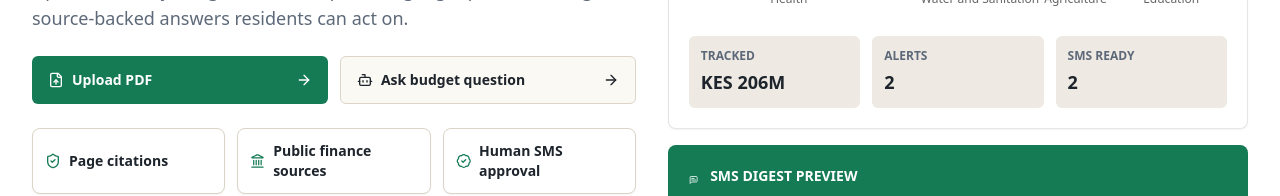
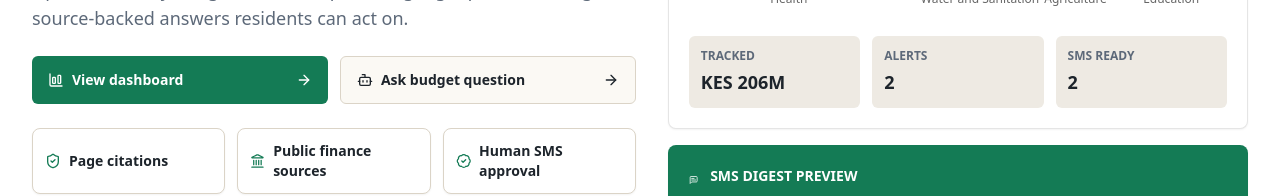
Before and after one commit to brucemwendwa/The-County-Budget-Watchdog, a Next.js app: page / in a window 1280 px wide. Shown: the part 474-670 px from the top of the page. Built offline with nearby package versions, Linux system fonts and the light colour scheme.

Commit message:
Update landing page: change admin link to dashboard and update icon

```diff
--- a/components/landing-page.tsx
+++ b/components/landing-page.tsx
@@ -3,7 +3,7 @@
 import Link from "next/link";
 import type { ElementType } from "react";
 import { motion } from "framer-motion";
-import { ArrowRight, BadgeCheck, Bot, FileUp, Landmark, MessageSquareText, RadioTower, ShieldCheck } from "lucide-react";
+import { ArrowRight, BadgeCheck, Bot, ChartColumnBig, FileUp, Landmark, MessageSquareText, RadioTower, ShieldCheck } from "lucide-react";
 
 import { DepartmentBarChart } from "@/components/budget-charts";
 import { Badge } from "@/components/ui/badge";
@@ -41,10 +41,10 @@ export function LandingPage({ departments, smsPreview }: LandingPageProps) {
             </div>
             <div className="grid gap-3 sm:grid-cols-2">
               <Button asChild className="h-12 justify-between">
-                <Link href="/admin">
+                <Link href="/dashboard">
                   <span className="flex items-center gap-2">
-                    <FileUp className="h-4 w-4" />
-                    Upload PDF
+                    <ChartColumnBig className="h-4 w-4" />
+                    View dashboard
                   </span>
                   <ArrowRight className="h-4 w-4" />
                 </Link>
```
